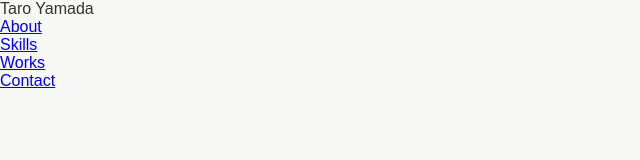
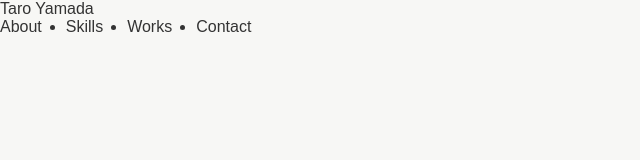
Before and after one commit to Mutaguchi-Renya/test, a plain HTML site: page index.html in a window 1280 px wide. Shown: the whole page, without its empty margins (0-640 px from the left). Drawn offline with Linux system fonts and the light colour scheme.

Commit message:
style: リンクのホバー時スタイルを追加

```diff
--- a/css/style.css
+++ b/css/style.css
@@ -37,6 +37,20 @@ body {
     align-items: center;
 }
 
+.nav-list {
+    display: flex;
+    gap: 24px;
+}
+
+.nav-list a {
+    color: var(--color-text);
+    text-decoration: none;
+}
+
+.nav-list a:hover {
+    color: var(--color-main);
+}
+
 .container {
     max-width: 960px;
     margin: 0 auto;
```
Lines whose indentation alone changed are shown as unchanged.
